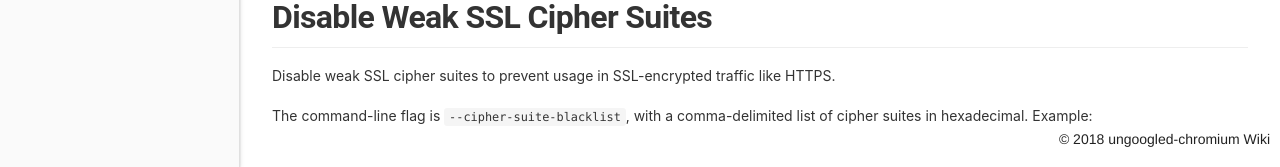
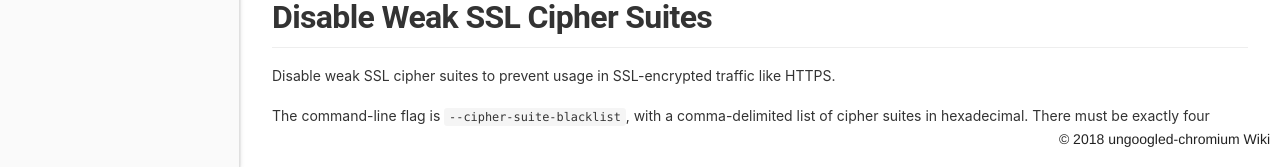
Before and after one commit to ungoogled-software/ungoogled-chromium-wiki, a Jekyll site: the page built from user_resources.md, in a window 1280 px wide. Shown: the part 733-900 px from the top of the page. Built offline with Jekyll 4.4.1, drawn with Linux system fonts in a browser that asks for light colours.

Commit message:
user_resources: Add info about configuring cipher suites

````diff
--- a/user_resources.md
+++ b/user_resources.md
@@ -28,7 +28,7 @@ See [stevenspringett/disable-webassembly](//github.com/stevespringett/disable-we
 
 Disable weak SSL cipher suites to prevent usage in SSL-encrypted traffic like HTTPS.
 
-The command-line flag is `--cipher-suite-blacklist`, with a comma-delimited list of cipher suites in hexadecimal. Example:
+The command-line flag is `--cipher-suite-blacklist`, with a comma-delimited list of cipher suites in hexadecimal. There must be exactly four hexadecimal digits per cipher suite. Example:
 
 ```
 chromium --cipher-suite-blacklist=0x000a,0x009c,0x009d,0x002f,0x0035
````
